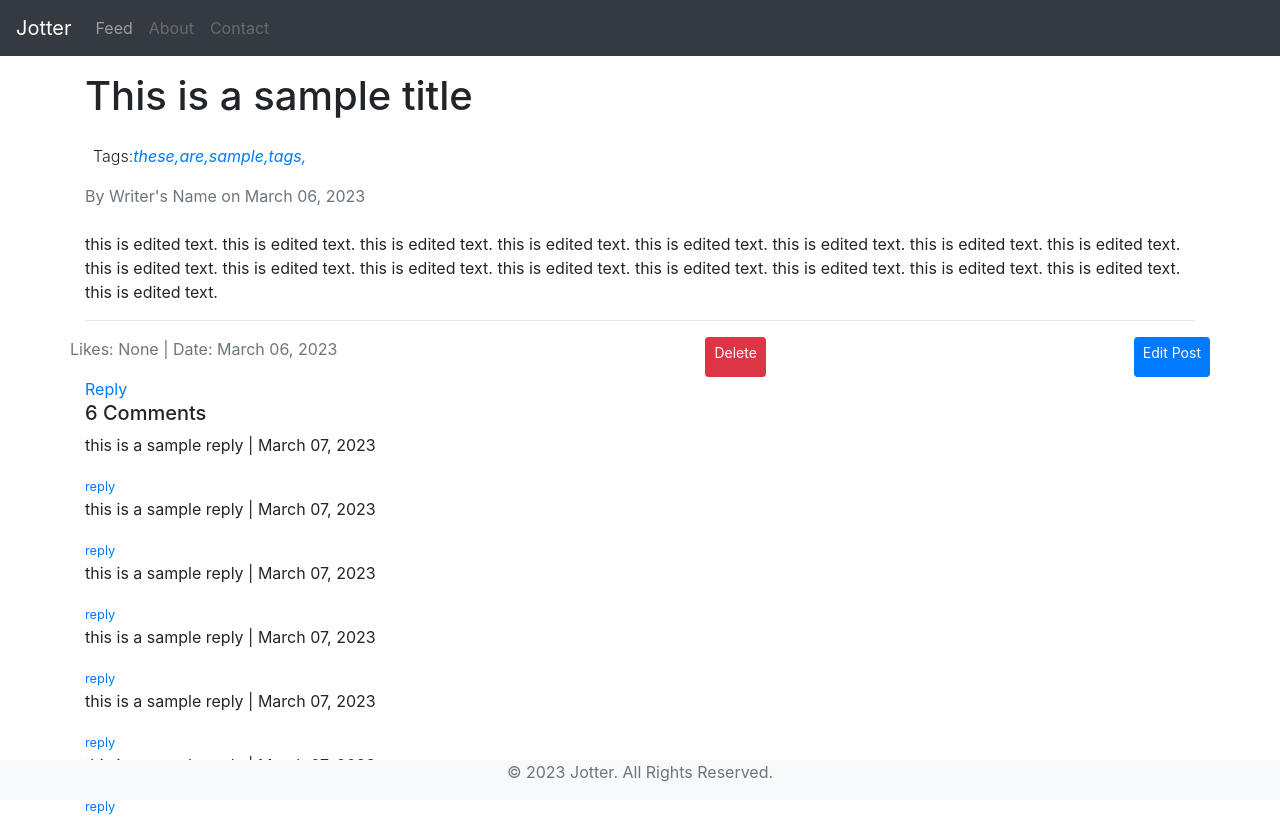
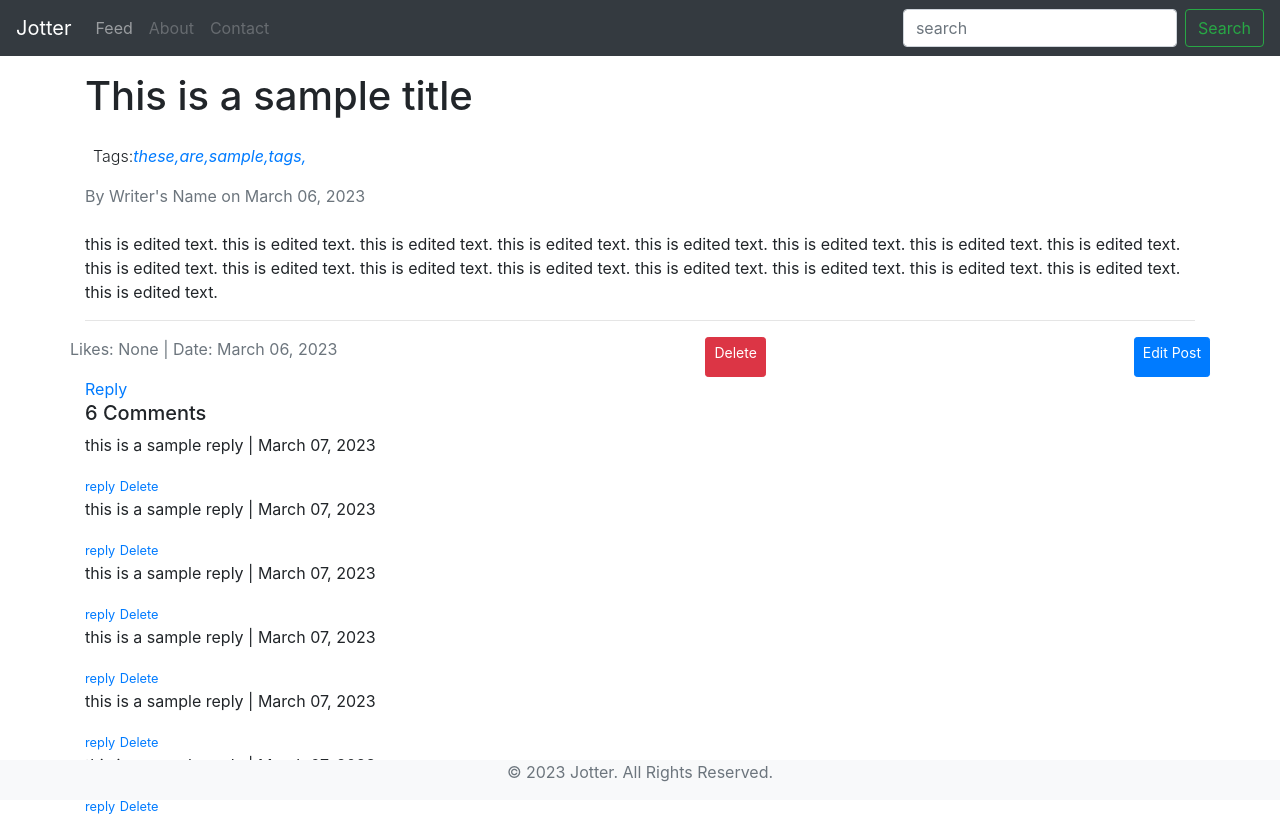
Before and after one commit to edgarmuyomba/django, a Django app: a page that uses Jotter/posts/templates/posts/base.html in a window 1280 px wide. Run offline with Django 4.2, Linux system fonts and the light colour scheme; data comes from the database, SQL or seed files in the repository; both versions use the stored data as it was after the commit; some libraries are stand-ins or nearby versions.

Commit message:
search results page

```diff
--- a/Jotter/posts/templates/posts/base.html
+++ b/Jotter/posts/templates/posts/base.html
@@ -17,7 +17,7 @@
 
     <nav class="navbar navbar-expand-sm bg-dark navbar-dark">
         <a class="navbar-brand" href="#">Jotter</a>
-        <ul class="navbar-nav">
+        <ul class="navbar-nav mr-auto">
             <li class="nav-item">
                 <a class="nav-link" href="{% url 'posts:index' %}">Feed</a>
             </li>
@@ -28,6 +28,11 @@
                 <a class="nav-link disabled" href="#">Contact</a>
             </li>
         </ul>
+        <form class="form-inline my-2 my-lg-0" method="POST" action="{% url 'posts:search' %}">
+            {% csrf_token %}
+            <input class="form-control mr-sm-2" type="search" name='search' placeholder="search">
+            <button class="btn btn-outline-success my-2 my-sm-0" type="submit">Search</button>
+        </form>
     </nav>
 
     {% block body %}
--- a/Jotter/posts/templates/posts/comments.html
+++ b/Jotter/posts/templates/posts/comments.html
@@ -1,6 +1,7 @@
 {% for comment in comments %}
     <p>{{ comment.text }} | {{ comment.dateAdded | date:'F d, Y'}}</p>
     <small><a href="{% url 'posts:reply' postUUID=post.uuid parentUUID=comment.uuid %}">reply</a></small>
+    <small><a href="{% url 'posts:deleteComment' postUUID=post.uuid comUUID=comment.uuid %}">Delete</a></small>
     {% if comment.replies %}
         {% include 'posts/comments.html' with comments=comment.replies.all %}
     {% endif %}
--- a/Jotter/posts/templates/posts/postDetails.html
+++ b/Jotter/posts/templates/posts/postDetails.html
@@ -27,7 +27,7 @@
             </div>
             <a href="{% url 'posts:reply' post.uuid %}">Reply</a>
             <h5>{{ numOfComments }} Comments</h5>
-            {% include 'posts/comments.html' %}
+            {% include 'posts/comments.html' with post=post %}
         </div>
     </div>
 </div>
--- a/Jotter/posts/urls.py
+++ b/Jotter/posts/urls.py
@@ -12,4 +12,7 @@ urlpatterns = [
     path('edit-Post/<str:uuid>/', views.editPost.as_view(), name='editPost'),
     path('reply/<str:postUUID>/', views.reply.as_view(), name='reply'),
     path('reply/<str:postUUID>/<str:parentUUID>/', views.reply.as_view(), name='reply'),
+    path('delete-comment/<str:postUUID>/<str:comUUID>/', views.deleteComment, name='deleteComment'),
+    path('search/', views.search, name='search'),
+    path('search/?q=<slug:slug>/', views.search, name='searchSlug'),
 ]
--- a/Jotter/posts/views.py
+++ b/Jotter/posts/views.py
@@ -3,12 +3,16 @@ from .models import Post, Topic, Comment
 from django.views.generic import View
 from django.template.defaultfilters import slugify
 from .forms import postForm
+from django.db.models import Q
+from django.utils.text import slugify
+
 
 def index(request):
     posts = Post.objects.all().order_by('-dateAdded')
     topics = Topic.objects.all()
     context = {'posts': posts, 'topics': topics}
     return render(request, 'posts/index.html', context)
+
 
 def likePost(request, uuid):
     post = Post.objects.get(uuid=uuid)
@@ -19,18 +23,22 @@ def likePost(request, uuid):
     post.save()
     return redirect('posts:index')
 
+
 def postDetails(request, uuid, slug):
     post = Post.objects.get(uuid=uuid)
     tags = post.tags.split(',')
     comments = post.comment_set.all().filter(parent=None)
     numOfComments = len(post.comment_set.all())
-    context = {'post': post, 'tags': tags, 'comments': comments, 'numOfComments': numOfComments}
+    context = {'post': post, 'tags': tags,
+               'comments': comments, 'numOfComments': numOfComments}
     return render(request, 'posts/postDetails.html', context)
+
 
 def deletePost(request, uuid):
     post = Post.objects.get(uuid=uuid)
     post.delete()
     return redirect('posts:index')
+
 
 class createPost(View):
     template_name = 'posts/createPost.html'
@@ -46,9 +54,11 @@ class createPost(View):
         slug = slugify(pTitle)
         text = request.POST['text']
         tags = request.POST['tags']
-        newPost = Post.objects.create(topic=topic, title=pTitle, text=text, slug=slug, tags=tags)
+        newPost = Post.objects.create(
+            topic=topic, title=pTitle, text=text, slug=slug, tags=tags)
         newPost.save()
         return redirect('posts:index')
+
 
 class editPost(View):
     template_name = 'posts/editPost.html'
@@ -66,6 +76,7 @@ class editPost(View):
         if form.is_valid():
             form.save()
             return redirect('posts:index')
+
 
 class reply(View):
     template_name = 'posts/reply.html'
@@ -87,3 +98,33 @@ class reply(View):
         newReply = Comment(post=fPost, parent=parent, text=text)
         newReply.save()
         return redirect('posts:postDetails', postUUID, fPost.slug)
+
+
+def deleteComment(request, postUUID, comUUID):
+    comment = Comment.objects.get(uuid=comUUID)
+    comment.delete()
+    post = Post.objects.get(uuid=postUUID)
+    return redirect('posts:postDetails', postUUID, post.slug)
+
+
+def search(request):
+    if request.method == 'POST':
+        query = request.POST['search']
+        slug = slugify(query)
+        if slug:
+            return redirect('posts:searchSlug', slug)
+        else:
+            results = Post.object.all().filter(
+                Q(title__icontains=query) | Q(text__icontains=query))
+            context = {'results': results, 'slug': slug, 'query': query}
+            return render(request, 'posts/searchResults.html', context)
+
+
+def searchSlug(request):
+    if request.method == 'POST':
+        query = request.POST['search']
+        slug = slugify(query)
+        results = Post.object.all().filter(
+            Q(title__icontains=query) | Q(text__icontains=query))
+        context = {'results': results, 'slug': slug, 'query': query}
+        return render(request, 'posts/searchResults.html', context)
```
Also changed, not shown: Jotter/posts/templates/posts/searchResults.html (added, +12 -0 lines), Jotter/db.sqlite3.
